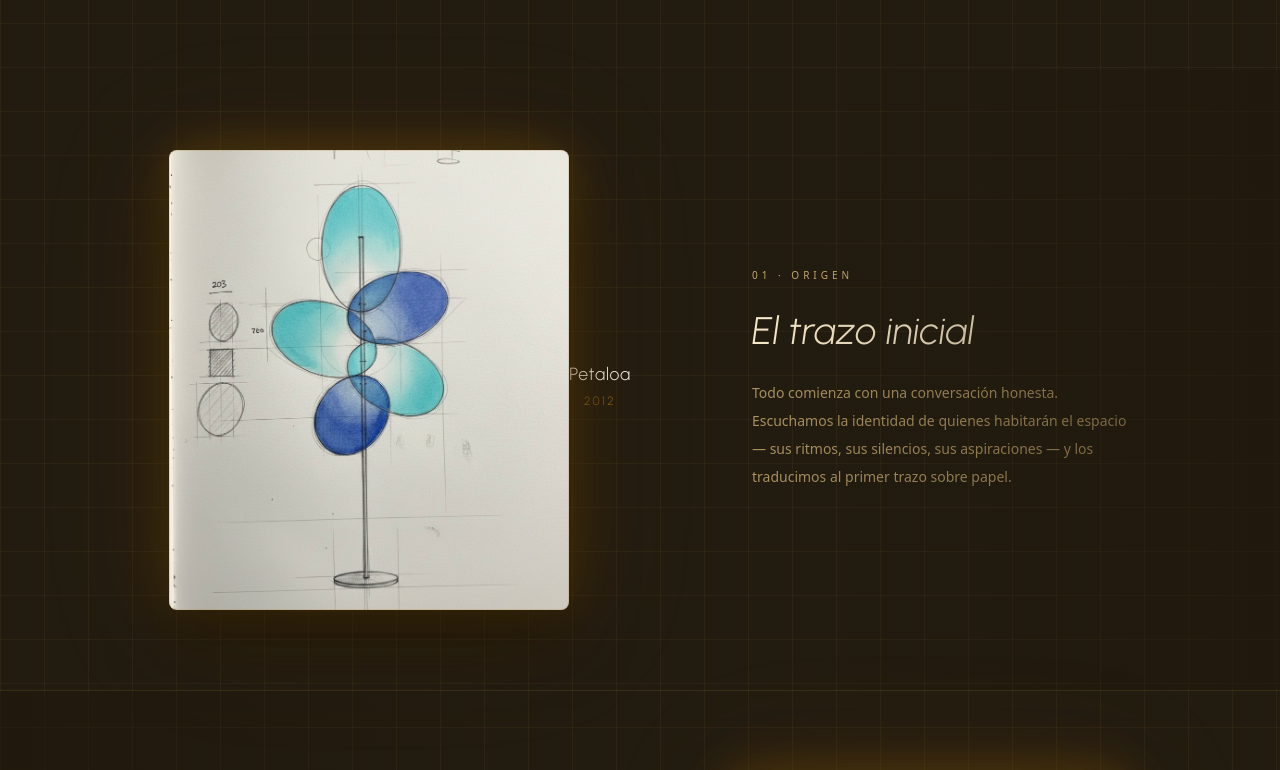
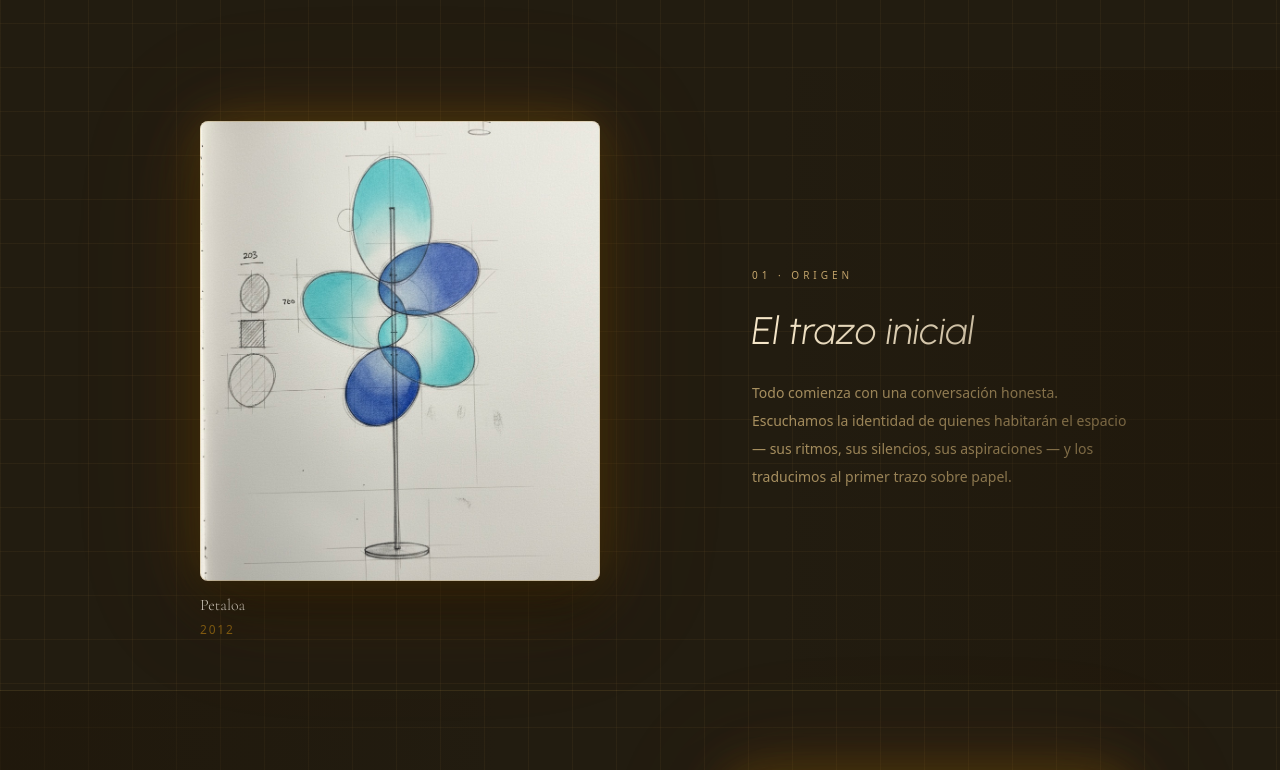
Before and after one commit to dartdesignremodeling/Dart-website, a Next.js app: page / in a window 1280 px wide. Shown: the part 2860-3630 px from the top of the page. Built offline with nearby package versions, Linux system fonts and the light colour scheme; a web font is replaced by a local one.

Commit message:
Fix Petaloa caption position — wrap image+label in column div so it sits directly below image

```diff
--- a/src/components/ElProcesoCreativoSection.tsx
+++ b/src/components/ElProcesoCreativoSection.tsx
@@ -97,12 +97,10 @@ export function ElProcesoCreativoSection() {
               }}
             >
               {/* eslint-disable-next-line @next/next/no-img-element */}
+              <div style={{ display: 'flex', flexDirection: 'column', width: '75%', maxWidth: '400px' }}>
                 <div
                   style={{
                     position: 'relative',
-                  transform: 'none',
-                  width: '75%',
-                  maxWidth: '400px',
                     boxShadow: '0 0 40px rgba(236,164,19,0.1), 0 0 80px rgba(180,100,0,0.07), 0 30px 60px rgba(0,0,0,0.5)',
                     outline: '1px solid rgba(180,140,60,0.25)',
                     outlineOffset: '-1px',
@@ -124,15 +122,16 @@ export function ElProcesoCreativoSection() {
                   />
                 </div>
                 {step.caption && (
-                <div style={{ marginTop: "12px", textAlign: "center" }}>
-                  <p style={{ fontFamily: "'Urbanist', sans-serif", fontWeight: 300, fontSize: "1.1rem", color: "#f5f0e8", letterSpacing: "0.04em" }}>
+                  <div style={{ marginTop: '12px' }}>
+                    <p style={{ fontFamily: "'Cormorant Garamond', serif", fontWeight: 300, color: '#f5f0e8', fontSize: '1rem', margin: 0 }}>
                       {step.caption}
                     </p>
-                  <p style={{ fontFamily: "'Urbanist', sans-serif", fontWeight: 400, fontSize: "0.75rem", color: "rgba(236,164,19,0.5)", letterSpacing: "0.2em", textTransform: "uppercase", marginTop: "4px" }}>
+                    <p style={{ color: 'rgba(236,164,19,0.5)', fontSize: '0.75rem', letterSpacing: '0.15em', textTransform: 'uppercase', margin: '4px 0 0 0' }}>
                       {step.year}
                     </p>
                   </div>
                 )}
+              </div>
               <div
                 className="absolute inset-0"
                 style={{
@@ -186,16 +185,13 @@ export function ElProcesoCreativoSection() {
           <div className="md:hidden flex flex-col">
             <div style={{ overflow: "visible", width: "100%", padding: "1rem 1.5rem 0.5rem" }}>
               {/* eslint-disable-next-line @next/next/no-img-element */}
+              <div style={{ display: 'flex', flexDirection: 'column', width: '75%', maxWidth: '400px', margin: '0 auto' }}>
                 <div
                   style={{
                     position: 'relative',
-                  transform: 'none',
-                  width: '75%',
-                  maxWidth: '400px',
                     boxShadow: '0 0 40px rgba(236,164,19,0.1), 0 0 80px rgba(180,100,0,0.07), 0 30px 60px rgba(0,0,0,0.5)',
                     outline: '1px solid rgba(180,140,60,0.25)',
                     outlineOffset: '-1px',
-                  margin: '0 auto',
                     filter: 'drop-shadow(0 0 30px rgba(236,164,19,0.12)) drop-shadow(0 0 60px rgba(200,120,0,0.08))',
                     borderRadius: '8px',
                     overflow: 'hidden',
@@ -214,15 +210,16 @@ export function ElProcesoCreativoSection() {
                   />
                 </div>
                 {step.caption && (
-                <div style={{ marginTop: "10px", textAlign: "center" }}>
-                  <p style={{ fontFamily: "'Urbanist', sans-serif", fontWeight: 300, fontSize: "1.1rem", color: "#f5f0e8", letterSpacing: "0.04em" }}>
+                  <div style={{ marginTop: '12px' }}>
+                    <p style={{ fontFamily: "'Cormorant Garamond', serif", fontWeight: 300, color: '#f5f0e8', fontSize: '1rem', margin: 0 }}>
                       {step.caption}
                     </p>
-                  <p style={{ fontFamily: "'Urbanist', sans-serif", fontWeight: 400, fontSize: "0.75rem", color: "rgba(236,164,19,0.5)", letterSpacing: "0.2em", textTransform: "uppercase", marginTop: "4px" }}>
+                    <p style={{ color: 'rgba(236,164,19,0.5)', fontSize: '0.75rem', letterSpacing: '0.15em', textTransform: 'uppercase', margin: '4px 0 0 0' }}>
                       {step.year}
                     </p>
                   </div>
                 )}
+              </div>
             </div>
             <div
               className="py-6"
```
Lines whose indentation alone changed are shown as unchanged.
